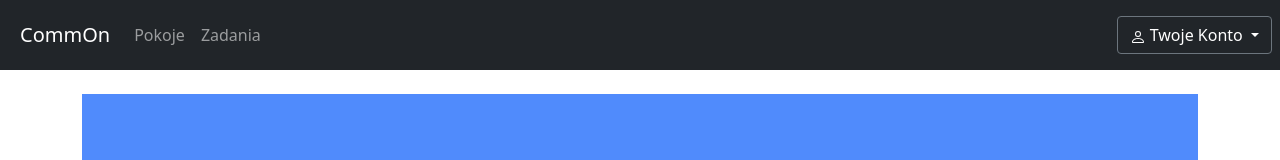
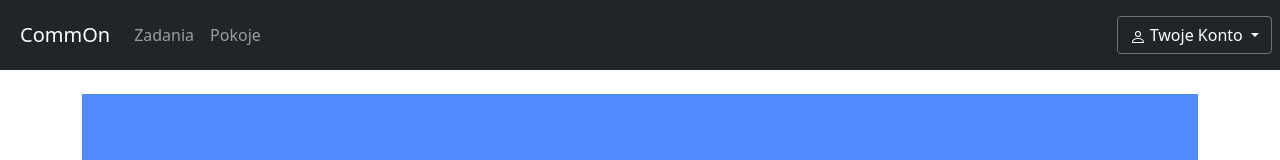
Before and after one commit to HasuNoHana/Engineering-thesis-frontend, an Angular app: page /login in a window 1280 px wide. Shown: the top 160 px of the page. Built offline with nearby package versions, Linux system fonts and the light colour scheme; sample sign-in values are in the browser's storage.

Commit message:
change button to polish, change  header button order

```diff
--- a/src/app/header/header.component.html
+++ b/src/app/header/header.component.html
@@ -8,10 +8,10 @@
   <div class="collapse navbar-collapse" id="navbarCollapse">
     <ul class="navbar-nav mr-auto">
       <li class="nav-item">
-        <a class="nav-link" routerLink="/rooms">Pokoje</a>
+        <a class="nav-link" routerLink="/tasks/list">Zadania</a>
       </li>
       <li class="nav-item">
-        <a class="nav-link" routerLink="/tasks/list">Zadania</a>
+        <a class="nav-link" routerLink="/rooms">Pokoje</a>
       </li>
 
     </ul>
--- a/src/app/rooms/room-list/room-list.component.html
+++ b/src/app/rooms/room-list/room-list.component.html
@@ -1,7 +1,7 @@
 <div class="row">
   <div class="col-xs-12">
     <button class="btn btn-success"
-            (click)="onNewRoom()">New Room</button>
+            (click)="onNewRoom()">Stwórz nowy pokój</button>
   </div>
 </div>
 <br>
```
